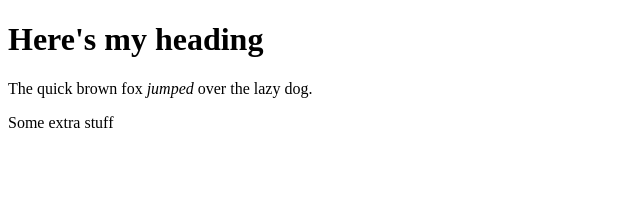
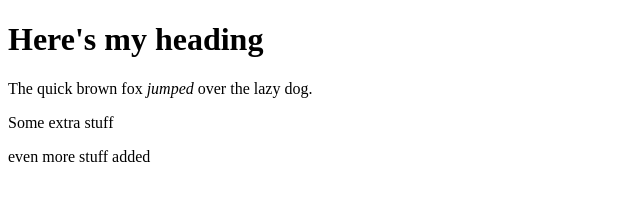
Before and after one commit to oznerol-emes/codes, a plain HTML site: page index.html in a window 1280 px wide. Shown: the whole page, without its empty margins (0-640 px from the left). Drawn offline with Linux system fonts and the light colour scheme.

```diff
--- a/index.html
+++ b/index.html
@@ -7,5 +7,6 @@
 <h1>Here's my heading</h1>
 <p>The quick brown fox <em>jumped</em> over the lazy dog.</p>
 <p>Some extra stuff</p>
+<p>even more stuff added</p>
 </body>
 </html>
```
